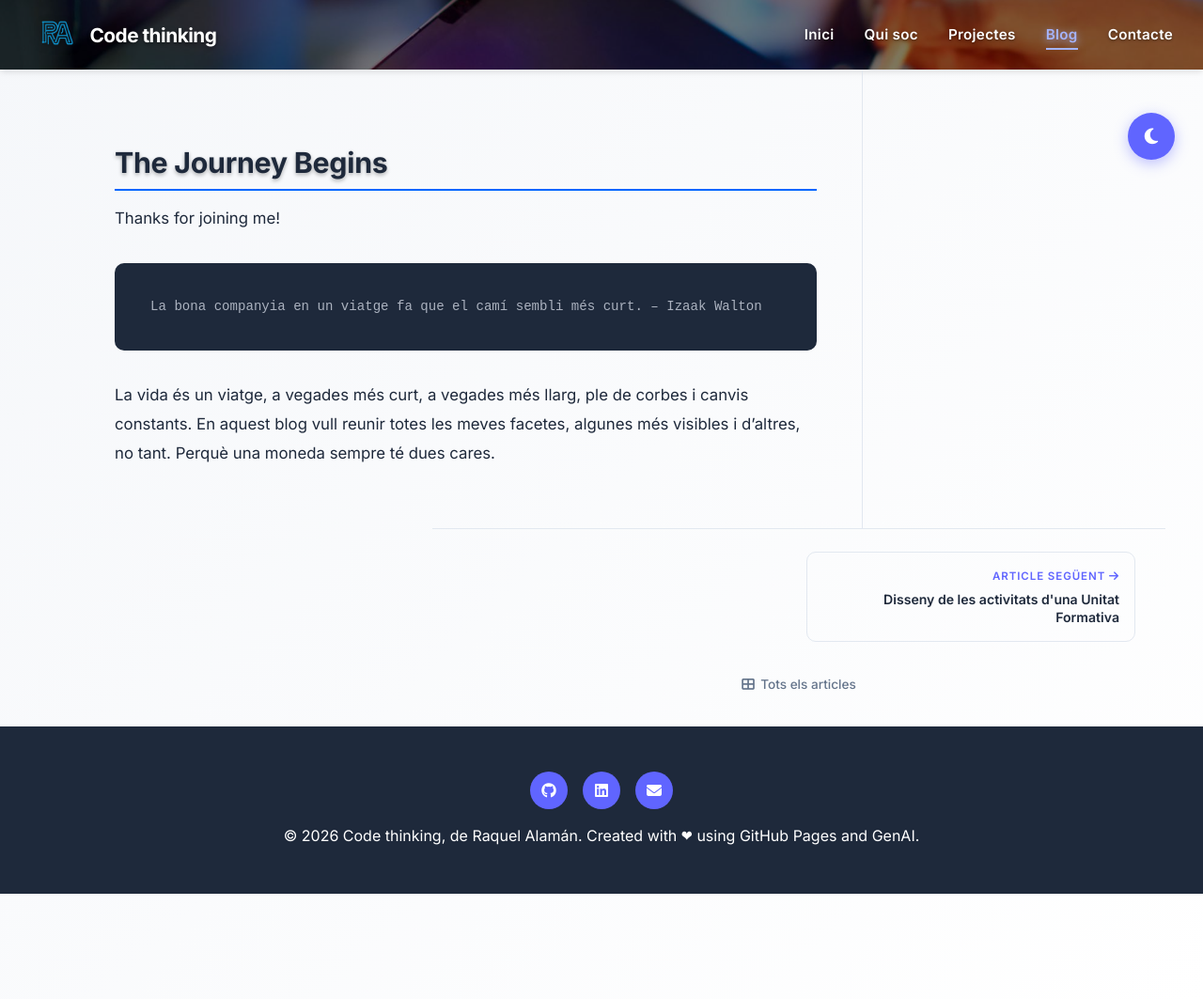
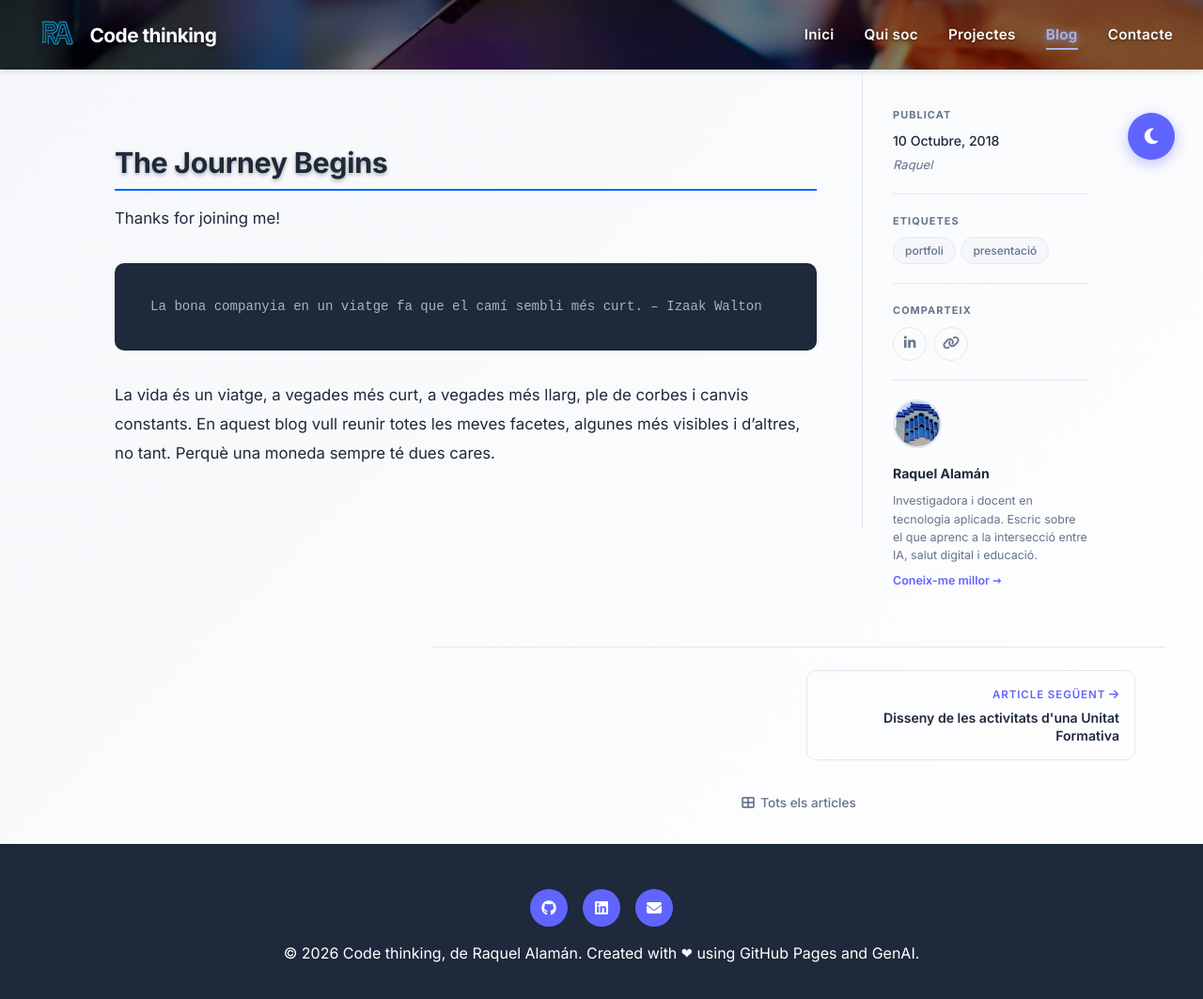
Before and after one commit to raquelalaman/raquelalaman.github.io, a Jekyll site: the page built from _posts/2018-10-10-thejourneybegins.md, in a window 1280 px wide and 1076 px high. Shown: the top 1063 px of the window at 94% size. Built offline with Jekyll 4.4.1, drawn with Linux system fonts in a browser that asks for light colours; nearby versions of some CDN libraries; part of the change alters nothing that is shown.

Commit message:
Update post.html

```diff
--- a/_layouts/post.html
+++ b/_layouts/post.html
@@ -112,7 +112,7 @@
                     </div>
 
                     <!-- Taula de continguts -->
-                    <div class="post-toc__block">
+                    <div class="post-toc__block" id="toc-block">
                         <p class="post-toc__title">Contingut</p>
                         <nav id="toc-nav"></nav>
                     </div>
@@ -267,8 +267,8 @@
                 ? [...content.querySelectorAll('h2, h3')]
                 : [];
 
-            const tocNav  = document.getElementById('toc-nav');
-            const tocWrap = document.getElementById('post-toc');
+            const tocNav   = document.getElementById('toc-nav');
+            const tocBlock = document.getElementById('toc-block');
 
             if (headings.length >= 2 && tocNav) {
                 headings.forEach((h, i) => {
@@ -283,8 +283,9 @@
                     });
                     tocNav.appendChild(a);
                 });
-            } else if (tocWrap) {
-                tocWrap.style.display = 'none';
+            } else if (tocBlock) {
+                // Només amaguem el bloc de la taula de continguts, no tot l'aside
+                tocBlock.style.display = 'none';
             }
 
             // ── Ressaltat actiu a la TOC mentre es fa scroll ──
```
